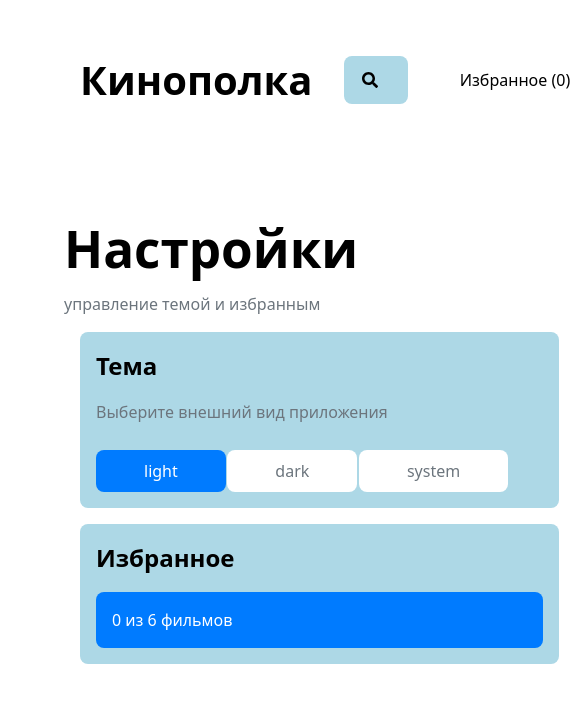
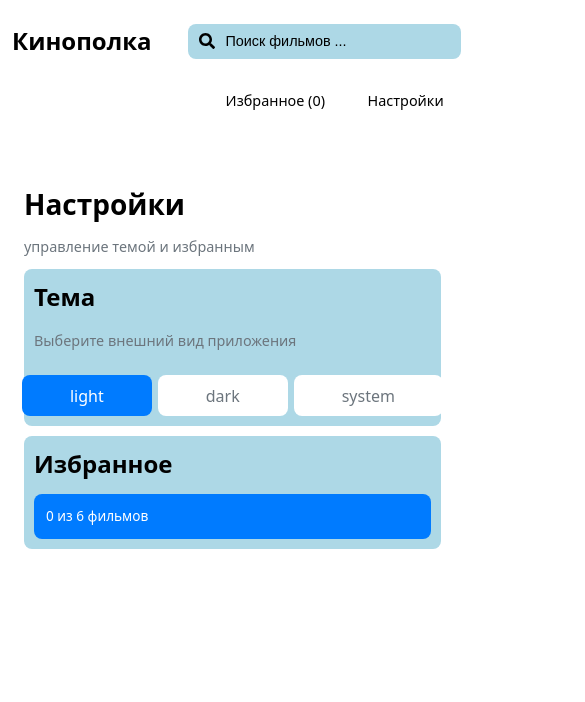
Before and after one commit to Aliya0322/cinema_react, a React (Vite) app: page /settings in a window 390 px wide. Shown: the top 702 px of the page, 585 px wide, since content can reach past the window. Built offline with nearby package versions, Linux system fonts and the light colour scheme.

Commit message:
init commit

```diff
--- a/src/components/Header.scss
+++ b/src/components/Header.scss
@@ -1,5 +1,4 @@
 @use '../styles/variables' as *;
-
 
 .catalog-header {
   display: flex;
@@ -13,14 +12,53 @@
   background-color: var(--bg-primary);
   height: 72px;
   box-sizing: border-box;
+
+
+  @media (max-width: 1024px) {
+    padding: 1.25rem;
+    gap: 1.5rem;
+  }
+
+  @media (max-width: 768px) {
+    padding: 1rem;
+    gap: 1rem;
+    flex-wrap: wrap;
+    height: auto;
+    min-height: 72px;
+  }
+
+  @media (max-width: 480px) {
+    padding: 0.75rem;
+    gap: 0.75rem;
+  }
+
+  @media (max-width: 360px) {
+    padding: 0.5rem;
+    gap: 0.5rem;
+  }
 }
-
 .catalog-title {
   display: flex;
   align-items: center;
   justify-content: center;
   font-size: 40px;
   color: var(--text-primary);
+
+  @media (max-width: 1024px) {
+    font-size: 32px;
+  }
+
+  @media (max-width: 768px) {
+    font-size: 28px;
+  }
+
+  @media (max-width: 480px) {
+    font-size: 24px;
+  }
+
+  @media (max-width: 360px) {
+    font-size: 20px;
+  }
 }
 
 .search-container {
@@ -37,6 +75,21 @@
   transition: all 0.3s ease;
   max-width: 400px;
   width: 100%;
+
+  @media (max-width: 768px) {
+    max-width: 300px;
+    padding: 0.5rem 0.75rem;
+  }
+
+  @media (max-width: 480px) {
+    max-width: 250px;
+    padding: 0.4rem 0.6rem;
+  }
+
+  @media (max-width: 360px) {
+    max-width: 200px;
+    padding: 0.3rem 0.5rem;
+  }
 }
 
 .catalog-input {
@@ -46,6 +99,14 @@
   border: none;
   color: var(--text-primary);
   outline: none;
+
+  @media (max-width: 480px) {
+    font-size: 0.9rem;
+  }
+
+  @media (max-width: 360px) {
+    font-size: 0.8rem;
+  }
 }
 
 .catalog-input::placeholder {
@@ -67,6 +128,15 @@
   display: flex;
   width: 100%;
   gap: 1rem;
+
+  @media (max-width: 768px) {
+    gap: 0.75rem;
+    justify-content: flex-end;
+  }
+
+  @media (max-width: 480px) {
+    gap: 0.5rem;
+  }
 }
 
 .favorites-btn, .settings-btn {
@@ -75,4 +145,13 @@
   color: var(--text-primary);
   outline: none;
   white-space: nowrap;
+
+  @media (max-width: 480px) {
+    font-size: 0.9rem;
+  }
+
+  @media (max-width: 360px) {
+    font-size: 0.8rem;
+    padding: 0.5rem;
+  }
 }
--- a/src/components/MovieCard.scss
+++ b/src/components/MovieCard.scss
@@ -1,14 +1,21 @@
 @use '../styles/variables' as *;
 
-.cinema-grid-page {
-  display: grid;
-  grid-template-columns: 1fr 1fr 1fr;
-  gap: 1rem;
-}
 
 .cinema-card {
   padding: 1rem;
   border-radius: $border-radius;
+
+  @media (max-width: 768px) {
+    padding: 0.75rem;
+  }
+
+  @media (max-width: 480px) {
+    padding: 0.625rem;
+  }
+
+  @media (max-width: 360px) {
+    padding: 0.5rem;
+  }
 }
 
 .cinema-poster-img {
@@ -22,32 +29,98 @@
   color: var(--text-secondary);
   font-weight: lighter;
   font-size: 15px;
+
+  @media (max-width: 768px) {
+    font-size: 14px;
+    margin-top: 0.375rem;
+  }
+
+  @media (max-width: 480px) {
+    font-size: 13px;
+    margin-top: 0.25rem;
+  }
 }
 
 .cinema-title {
   display: flex;
   font-size: 20px;
   color: var(--text-primary);
+
+  @media (max-width: 1024px) {
+    font-size: 18px;
+  }
+
+  @media (max-width: 768px) {
+    font-size: 16px;
+    margin: 0.375rem 0;
+  }
+
+  @media (max-width: 480px) {
+    font-size: 15px;
+    margin: 0.25rem 0;
+  }
 }
 
-.favorite-btn--add {
-  display: block;
-  width: 100%;
-  cursor: pointer;
-  color: var(--text-primary);
-  background-color: var(--accent-color);
-  border: none;
-  font-size: $button-font-size;
-  border-radius: $border-radius;
-}
-
+.favorite-btn--add,
 .favorite-btn--remove {
   display: block;
   width: 100%;
   cursor: pointer;
-  color: white;
-  background-color: var(--btn-remove-color);
   border: none;
   font-size: $button-font-size;
   border-radius: $border-radius;
+  padding: 0.75rem;
+  margin-top: 0.75rem;
+  transition: all 0.2s ease;
+  min-height: 44px;
+
+  @media (max-width: 768px) {
+    padding: 0.625rem;
+    font-size: calc($button-font-size - 1px);
+    margin-top: 0.5rem;
+  }
+
+  @media (max-width: 480px) {
+    padding: 0.5rem;
+    font-size: calc($button-font-size - 2px);
+    margin-top: 0.375rem;
+    min-height: 40px;
+  }
+
+  @media (max-width: 360px) {
+    padding: 0.4375rem;
+    font-size: 0.875rem;
+  }
 }
+
+
+.favorite-btn--add {
+  color: var(--text-primary);
+  background-color: var(--accent-color);
+
+  &:hover {
+    opacity: 0.9;
+    transform: translateY(-1px);
+  }
+}
+
+.favorite-btn--remove {
+  color: white;
+  background-color: var(--btn-remove-color);
+
+  &:hover {
+    opacity: 0.9;
+    transform: translateY(-1px);
+  }
+}
+// Защита от уменьшения меньше 360px
+@media (max-width: 360px) {
+  .cinema-grid-page {
+    min-width: 360px;
+  }
+
+  body {
+    min-width: 360px;
+    overflow-x: auto;
+  }
+}
--- a/src/components/layouts/MainLayout.scss
+++ b/src/components/layouts/MainLayout.scss
@@ -1,3 +1,5 @@
+@use "../../styles/variables" as *;
+
 .main-layout {
   min-height: 100vh;
   display: flex;
@@ -10,4 +12,22 @@
   padding-left: 4rem;
   min-height: calc(100vh - 72px);
   background-color: var(--bg-primary);
+
+  // планшеты
+  @media (max-width: 1024px) {
+    padding-left: 2rem;
+  }
+
+  // смартфоны
+  @media (max-width: 768px) {
+    padding-left: 1rem;
+    padding-top: 50px;
+  }
+
+  // минимальная ширина 360px
+  @media (max-width: 360px) {
+    padding-left: 0.75rem;
+    padding-top: 45px;
+    min-width: 360px;
+  }
 }
--- a/src/pages/CatalogPage.scss
+++ b/src/pages/CatalogPage.scss
@@ -6,41 +6,24 @@ body {
 
 .cinema-grid-page {
   display: grid;
-  grid-template-columns: 1fr 1fr 1fr;
+  grid-template-columns: 1fr 1fr 1fr;;
   gap: 1rem;
+
+  @media (max-width: 1024px) {
+    grid-template-columns: repeat(auto-fit, minmax(250px, 1fr));
   }
 
-.cinema-card {
-  padding: 1rem;
-  border-radius: $border-radius;
+  @media (max-width: 768px) {
+    grid-template-columns: repeat(auto-fit, minmax(200px, 1fr));
+    gap: 0.75rem;
   }
 
-.cinema-poster-img {
-  width: 100%;
-  background-color: var(--bg-img);
-  object-fit: cover;
+  @media (max-width: 480px) {
+    grid-template-columns: 1fr;
+    gap: 0.5rem;
   }
 
-.cinema-year {
-  display: flex;
-  color: var(--text-secondary);
-  font-weight: lighter;
-  font-size: 15px;
+  @media (max-width: 360px) {
+    gap: 0.4rem;
   }
-
-.cinema-title {
-  display: flex;
-  font-size: 20px;
-  color: var(--text-primary);
 }
-
-.favorite-btn {
-  display: block;
-  width: 100%;
-  cursor: pointer;
-  color: var(--text-primary);
-  background-color: var(--accent-color);
-  border: none;
-  font-size: $button-font-size;
-  border-radius: $border-radius;
-}
--- a/src/pages/FavoritesPage.tsx
+++ b/src/pages/FavoritesPage.tsx
@@ -50,7 +50,7 @@ export function FavoritesPage() {
   }
 
   return (
-    <section className="cinema-grid-page">
+    <section className="favorite-cinema-grid-page">
       {favoriteMovies.map((movie) => (
         <MovieCard
           key={movie.id}
--- a/src/pages/SettingsPage.scss
+++ b/src/pages/SettingsPage.scss
@@ -2,6 +2,18 @@
 
 .settings-page-container {
   display: block;
+
+  @media (max-width: 768px) {
+    padding: 0.75rem;
+  }
+
+  @media (max-width: 480px) {
+    padding: 0.5rem;
+  }
+
+  @media (max-width: 360px) {
+    padding: 0.375rem;
+  }
 }
 
 .settings-page-title,
@@ -9,11 +21,62 @@
 .settings-page-favorites-title {
   color: var(--text-primary);
   margin: 0;
+
+  @media (max-width: 768px) {
+    font-size: 1.75rem;
+  }
+
+  @media (max-width: 480px) {
+    font-size: 1.5rem;
+  }
+
+  @media (max-width: 360px) {
+    font-size: 1.25rem;
+  }
+}
+
+.settings-page-title {
+  font-size: 2.5rem;
+  margin-bottom: 1.5rem;
+
+  @media (max-width: 1024px) {
+    font-size: 2.25rem;
+  }
+
+  @media (max-width: 768px) {
+    font-size: 2rem;
+    margin-bottom: 1.25rem;
+  }
+
+  @media (max-width: 480px) {
+    font-size: 1.75rem;
+    margin-bottom: 1rem;
+  }
+
+  @media (max-width: 360px) {
+    font-size: 1.5rem;
+    margin-bottom: 0.75rem;
+  }
 }
 
 .settings-page-description,
 .settings-page-theme-description {
   color: var(--text-secondary);
+
+  @media (max-width: 768px) {
+    font-size: 1rem;
+    margin-bottom: 0.875rem;
+  }
+
+  @media (max-width: 480px) {
+    font-size: 0.9rem;
+    margin-bottom: 0.75rem;
+  }
+
+  @media (max-width: 360px) {
+    font-size: 0.8rem;
+    margin-bottom: 0.625rem;
+  }
 }
 
 .settings-page-theme-container,
@@ -27,6 +90,33 @@
   border-radius: $border-radius;
   padding: 1rem;
   margin: 1rem;
+
+  @media (max-width: 1024px) {
+    width: 70%;
+    padding: 0.875rem;
+    margin: 0.875rem 0;
+  }
+
+
+  @media (max-width: 768px) {
+    width: 80%;
+    padding: 0.75rem;
+    margin: 0.75rem 0;
+  }
+
+
+  @media (max-width: 480px) {
+    width: 90%;
+    padding: 0.625rem;
+    margin: 0.625rem 0;
+  }
+
+
+  @media (max-width: 360px) {
+    width: 95%;
+    padding: 0.5rem;
+    margin: 0.5rem 0;
+  }
 }
 
 .theme-buttons-container {
@@ -34,6 +124,17 @@
   margin-top: 10px;
   justify-content: flex-start;
   gap: 0.1rem;
+
+  @media (max-width: 480px) {
+    justify-content: center;
+    gap: 0.375rem;
+    margin-top: 0.75rem;
+  }
+
+  @media (max-width: 360px) {
+    gap: 0.25rem;
+    margin-top: 0.5rem;
+  }
 }
 
 .theme-btn {
@@ -43,6 +144,7 @@
   background: var(--bg-primary);
   border-radius: $border-radius;
   color: var(--text-secondary);
+
 }
 
 .theme-btn.active {
@@ -57,4 +159,34 @@
   padding: 1rem;
   margin-top: 1rem;
   color: white;
+
+  @media (max-width: 768px) {
+    padding: 0.875rem;
+    margin-top: 0.875rem;
+    font-size: 0.9rem;
+  }
+
+  @media (max-width: 480px) {
+    padding: 0.75rem;
+    margin-top: 0.75rem;
+    font-size: 0.85rem;
+  }
+
+  @media (max-width: 360px) {
+    padding: 0.625rem;
+    margin-top: 0.625rem;
+    font-size: 0.8rem;
+  }
 }
+
+// Защита от уменьшения меньше 360px
+@media (max-width: 360px) {
+  body {
+    min-width: 360px;
+    overflow-x: auto;
+  }
+
+  .settings-page-container {
+    min-width: 360px;
+  }
+}
```
Also changed, not shown: src/pages/FavoritesPage.scss (+132 -1 lines), src/pages/NotFoundPage.scss (+146 -1 lines). Lines whose indentation alone changed are shown as unchanged.
